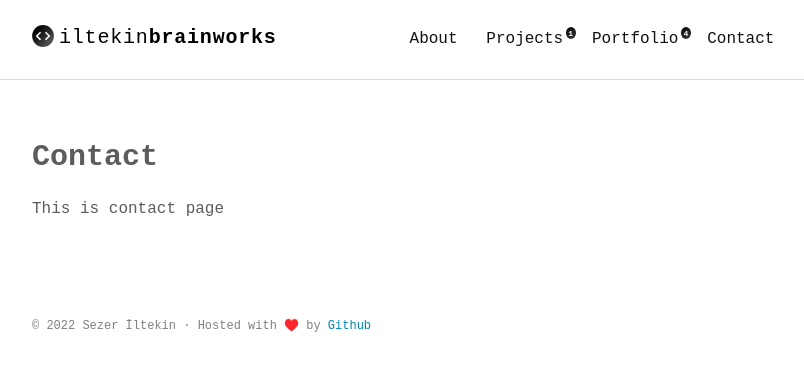
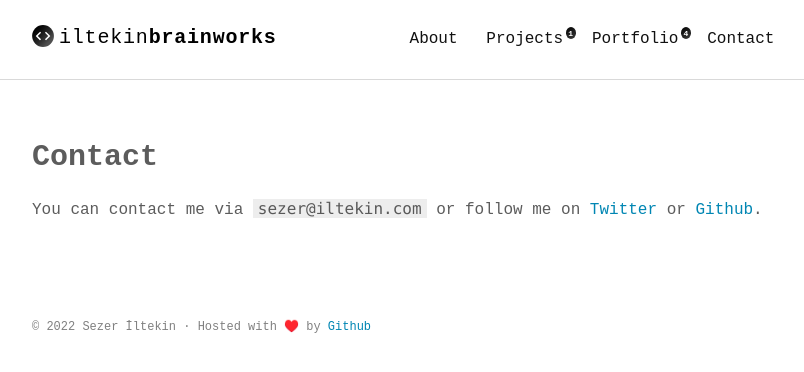
Before and after one commit to iltekin/iltekin.github.io, a Jekyll site: the page built from contact.md, in a window 1280 px wide. Shown: the top 372 px of the page, without its empty margins (232-1036 px from the left). Built offline with Jekyll 4.4.1, drawn with Linux system fonts in a browser that asks for light colours; some web fonts are replaced.

Commit message:
contact page updated

```diff
--- a/contact.md
+++ b/contact.md
@@ -4,4 +4,4 @@
 permalink: /contact/
 ---
 
-This is contact page
+You can contact me via `sezer@iltekin.com` or follow me on [Twitter](https://twitter.com/kelimelerbenim) or [Github](https://github.com/iltekin).
```
